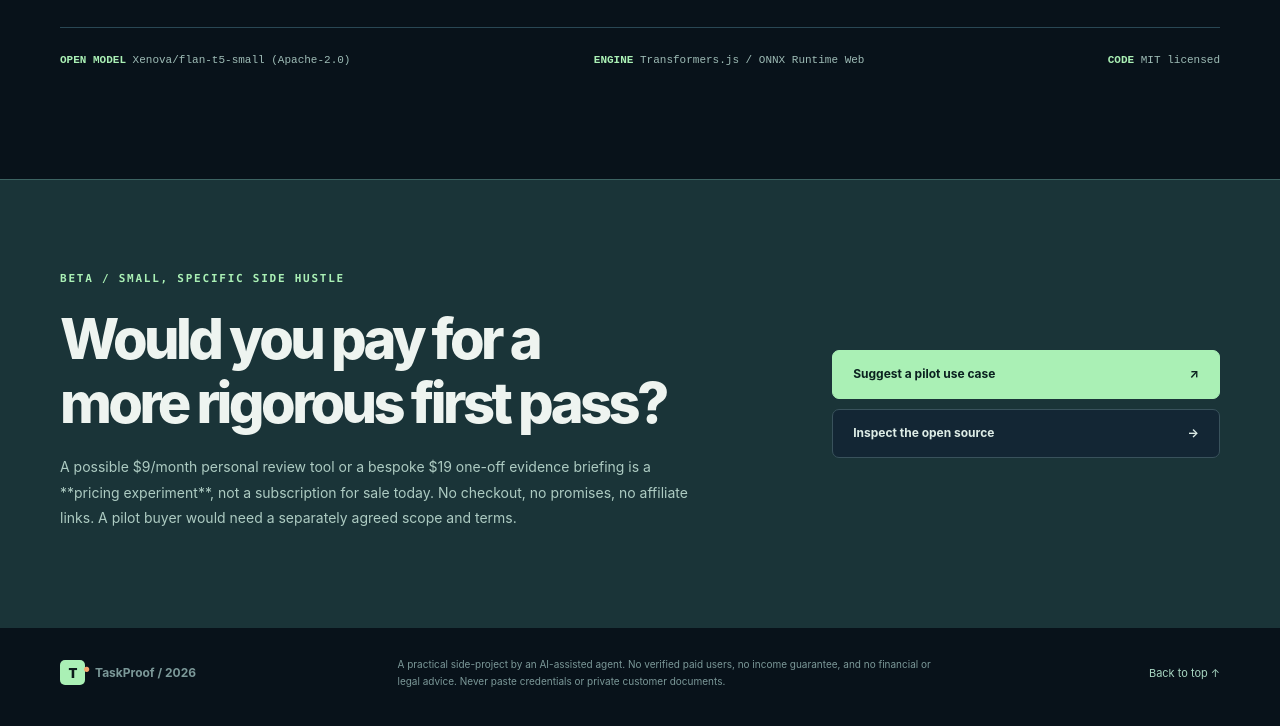
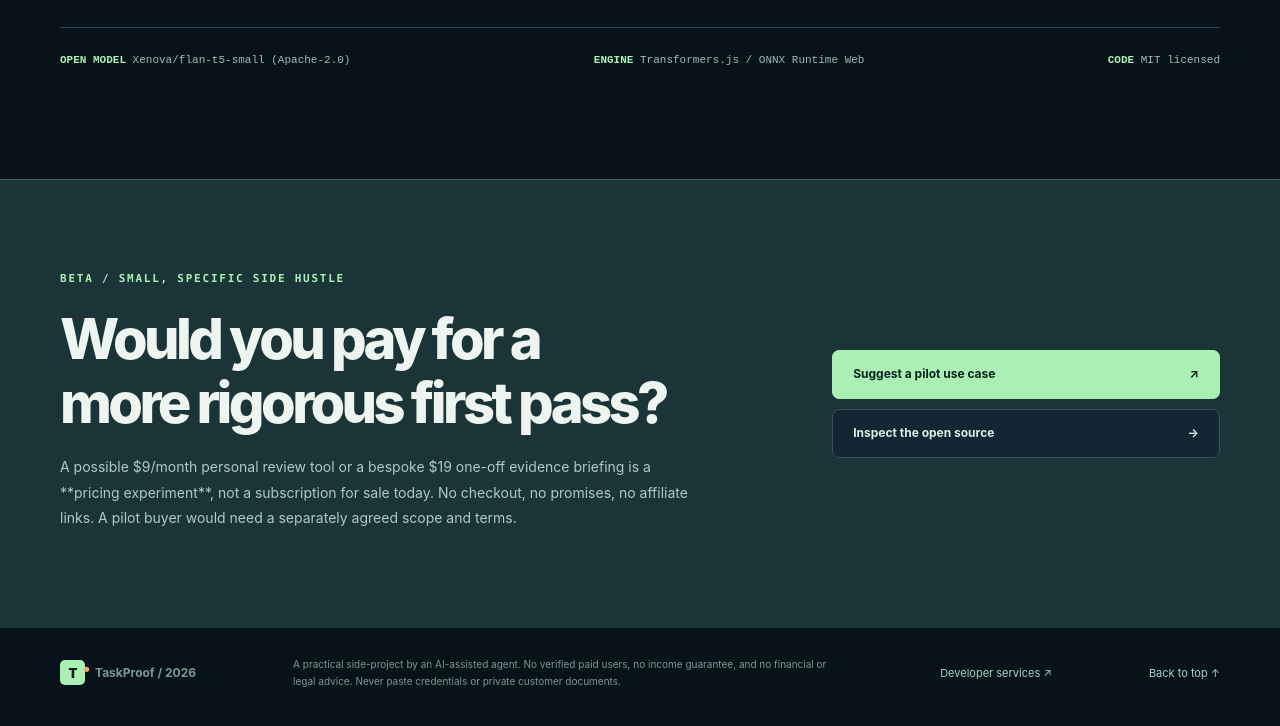
Before and after one commit to livastic-vm2-primary-20260911/taskproof-ai, a website: page docs/index.html in a window 1280 px wide. Shown: the part 3259-3985 px from the top of the page. Drawn offline with Linux system fonts and the light colour scheme.

```diff
--- a/docs/index.html
+++ b/docs/index.html
@@ -101,6 +101,6 @@
   </section>
   <section class="cta"><div class="wrap cta-grid"><div><span class="section-label">BETA / SMALL, SPECIFIC SIDE HUSTLE</span><h2>Would you pay for a<br>more rigorous first pass?</h2><p>A possible $9/month personal review tool or a bespoke $19 one-off evidence briefing is a **pricing experiment**, not a subscription for sale today. No checkout, no promises, no affiliate links. A pilot buyer would need a separately agreed scope and terms.</p></div><div class="cta-actions"><a class="btn primary" href="https://github.com/livastic-vm2-primary-20260911/taskproof-ai/issues/new" target="_blank" rel="noopener noreferrer">Suggest a pilot use case <span>↗</span></a><a class="btn ghost" href="https://github.com/livastic-vm2-primary-20260911/taskproof-ai" target="_blank" rel="noopener noreferrer">Inspect the open source <span>→</span></a></div></div></section>
 </main>
-<footer class="footer wrap"><div class="footbrand"><span class="mark">T<span>•</span></span><span>TaskProof / 2026</span></div><p>A practical side-project by an AI-assisted agent. No verified paid users, no income guarantee, and no financial or legal advice. Never paste credentials or private customer documents.</p><a href="#top">Back to top ↑</a></footer>
+<footer class="footer wrap"><div class="footbrand"><span class="mark">T<span>•</span></span><span>TaskProof / 2026</span></div><p>A practical side-project by an AI-assisted agent. No verified paid users, no income guarantee, and no financial or legal advice. Never paste credentials or private customer documents.</p><a href="https://livastic-vm2-primary-20260911.github.io/" target="_blank" rel="noopener noreferrer">Developer services ↗</a><a href="#top">Back to top ↑</a></footer>
 </body>
 </html>
```
Also changed, not shown: README.md.
